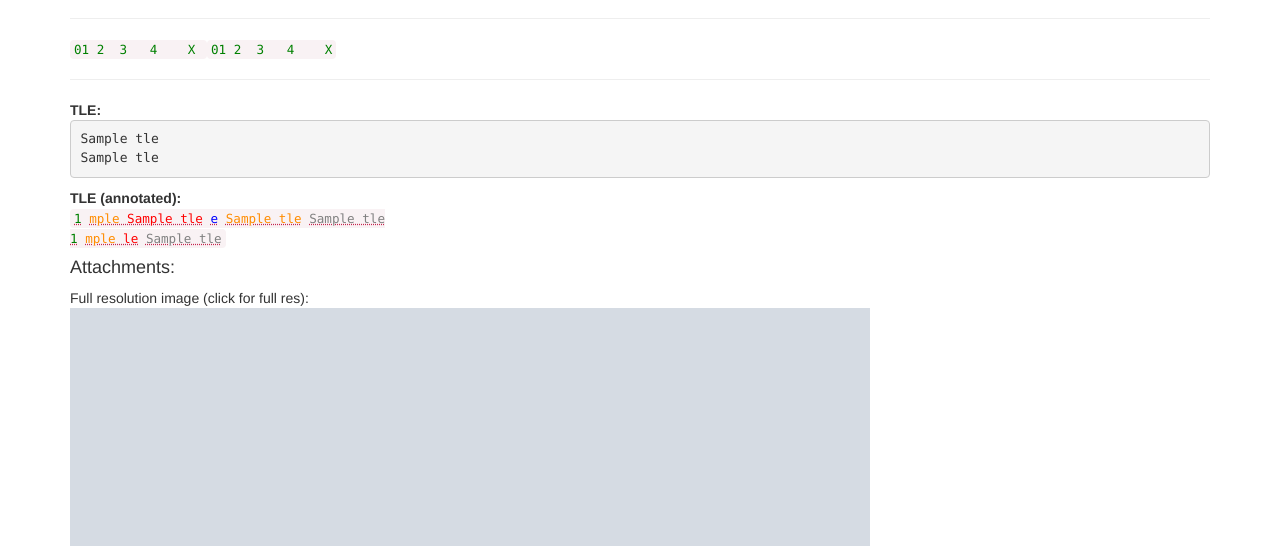
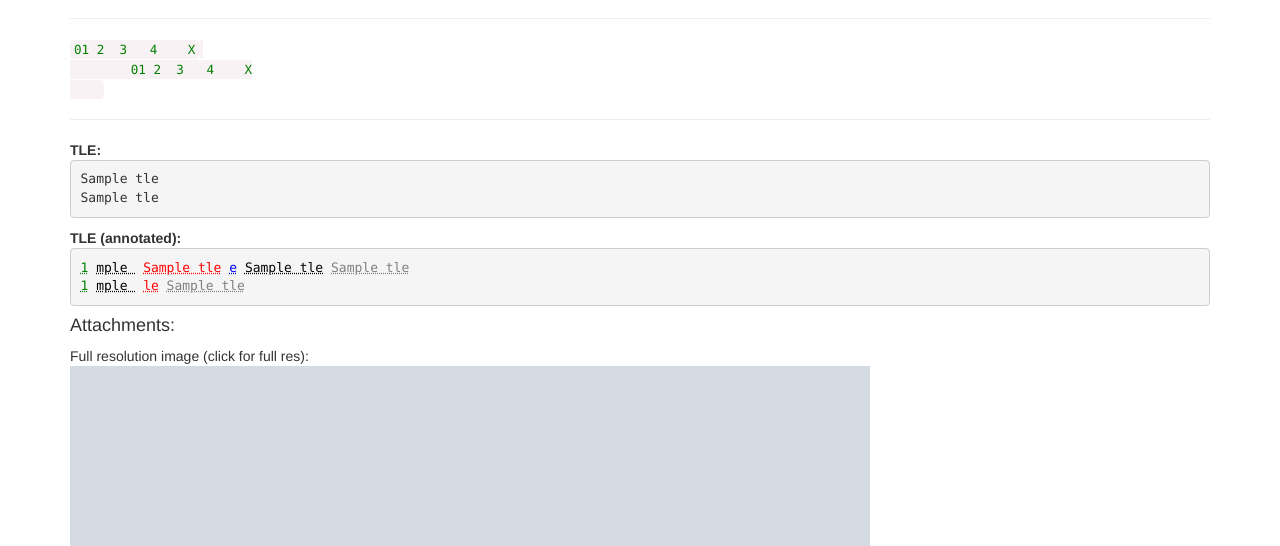
Before and after one commit to gut-space/svarog, a Flask app: template server/templates/obs.html in a window 1280 px wide. Shown: the part 1235-1781 px from the top of the page. Run offline with Flask 2, Linux system fonts and the light colour scheme; the template is opened without the code that fills it: most values are stand-ins (such as "Sample title", 1, 10 or a date in 2020); grey boxes marked "Sample" are stand-in pictures; some libraries are stand-ins or nearby versions.

Commit message:
TLE presentation cleaned up

```diff
--- /dev/null
+++ b/server/app/static/aquarius.css
@@ -0,0 +1,19 @@
+.tle {
+    display: block;
+    padding: 9.5px;
+    margin: 0 0 10px;
+    font-size: 13px;
+    line-height: 1.42857143;
+    word-break: break-all;
+    word-wrap: break-word;
+    background-color: #f5f5f5;
+    border: 1px solid #ccc;
+    border-radius: 4px;
+}
+
+.tle1 { white-space: pre; color: green }
+.tle2 { white-space: pre; color: black }
+.tle3 { white-space: pre; color: red }
+.tle4 { white-space: pre; color: blue }
+.tle5 { white-space: pre; color: darkorange }
+.tle6 { white-space: pre; color: gray }
--- a/server/app/static/bootstrap-custom.css
+++ b/server/app/static/bootstrap-custom.css
@@ -13,10 +13,3 @@
 .text-warning {
     color: orange
 }
-
-.tle { white-space: pre}
-
-.tle1 span { white-space: pre; color: green }
-.tle2 span { white-space: pre; color: blue }
-.tle3 span { white-space: pre; color: black }
-.tle4 span { white-space: pre; color: orange }
--- a/server/templates/base.html
+++ b/server/templates/base.html
@@ -6,10 +6,11 @@
   <meta charset="utf-8">
   <meta name="viewport" content="width=device-width, initial-scale=1">
   <link rel="stylesheet" href="https://maxcdn.bootstrapcdn.com/bootstrap/3.4.1/css/bootstrap.min.css" />
-  <link rel="stylesheet" href="/static/bootstrap-custom.css" />
   <script src="https://ajax.googleapis.com/ajax/libs/jquery/3.4.1/jquery.min.js"></script>
   <script src="https://maxcdn.bootstrapcdn.com/bootstrap/3.4.1/js/bootstrap.min.js"></script>
   <link rel="shortcut icon" href="/static/favicon.png" />
+  <link rel="stylesheet" href="/static/bootstrap-custom.css" />
+  <link rel="stylesheet" href="/static/aquarius.css" />
 
   <script>
     $(document).ready(function(){
--- a/server/templates/obs.html
+++ b/server/templates/obs.html
@@ -45,65 +45,40 @@
 {{ obs.tle[1] }}</pre>
     {% endif %}
 
+    <b>TLE (annotated):</b><br/>
+    <code class="tle">
+        <!-- TLE LINE 1 -->
+        <abbr title="Line number [column 1]" class="tle1">{{ obs.tle[0][0] }}</abbr>
+        <abbr title="Norad ID [columns 3-7]" class="tle2">{{ obs.tle[0][2:7] }}</abbr>
+        <abbr title="Classification: U=unclassified, C=classified S=secret [column 8]" class="tle3">{{ obs.tle[0][7] }}</abbr>
+        <abbr title="Launch year, last two digit [columns 10-11]" class="tle4">{{ obs.tle[0][9:11] }}</abbr>
+        <abbr title="launch number of the year [columns 12-14]" class="tle5">{{ obs.tle[0][11:14] }}</abbr>
+        <abbr title="piece of the launch, starting with A [columns 15-17]" class="tle1">{{ obs.tle[0][14:17] }}</abbr>
+        <abbr title="Epoch: year, last two digits of a year [columns 19-20]" class="tle2">{{ obs.tle[0][18:20] }}</abbr>
+        <abbr title="Epoch: day of the year and fractional portion of the day [columns 21-32]" class="tle3">{{ obs.tle[0][20:32] }}</abbr>
+        <abbr title="First derivative of Mean Motion, aka Ballistic Coefficient [columns 34-43]" class="tle4">{{ obs.tle[0][33:43] }}</abbr>
+        <abbr title="Second derivative of Mean Motion, decimal point assumed [columns 45-52]" class="tle5">{{ obs.tle[0][44:52] }}</abbr>
+        <abbr title="Drag term, Radiation Pressure coefficient or BSTAR, decimal point assumed (i.e. add leading 0.) [columns 54-61]" class="tle1"
+        >{{ obs.tle[0][53:61] }}</abbr>
+        <abbr title="Ephemeris type (internal use only, always zero in distributed TLE data) [column 63]" class="tle2"
+        >{{ obs.tle[0][62] }}</abbr>
+        <abbr title="Element set number, incremented when a new TLE is generated for this object [column 65-68]" class="tle3"
+        >{{ obs.tle[0][64:68] }}</abbr>
+        <abbr title="Checksum modulo 10 [column 69]" class="tle6">{{ obs.tle[0][68] }}</abbr>
 
-    <!-- TLE LINE 1 -->
-    <b>TLE (annotated):</b><br/>
-    <code><abbr title="Line number"><span style="color: green">{{ obs.tle[0][0] }}</span></abbr>
+        <br/> <!-- TLE LINE 2 -->
 
-        <abbr title="Norad ID"><span style="color: darkorange">{{ obs.tle[0][2:7] }}</span></abbr>
-
-        <abbr title="Classification: U=unclassified, C=classified S=secret (columns 3-7))"><span style="color: red">{{ obs.tle[0][7] }}</span></abbr>
-
-        <abbr title="Launch year, last two digit (columns 10-11)"><span style="color: blue">{{ obs.tle[0][9:11] }}</span></abbr>
-
-        <abbr title="launch number of the year (columns 12-14)"><span style="color: brown">{{ obs.tle[0][11:14] }}</span></abbr>
-
-        <abbr title="piece of the launch, starting with A (columns 15-17)"><span style="white-space: pre; color:green">{{ obs.tle[0][14:17] }}</span></abbr>
-        <abbr title="Epoch: year, last two digits of a year (columns 19-20)"><span style="color: darkorange">{{ obs.tle[0][18:20] }}</span></abbr>
-        <abbr title="Epoch: day of the year and fractional portion of the day (columns 21-32)"><span style="color: red">{{ obs.tle[0][20:32] }}</span></abbr>
-
-        <abbr title="First derivative of Mean Motion, aka Ballistic Coefficient (columns 34-43)"><span style="color: blue;
-         white-space: pre">{{ obs.tle[0][33:43] }}</span></abbr>
-
-        <abbr title="Second derivative of Mean Motion, decimal point assumed (columns 45-52)"><span style="color: brown;
-        white-space: pre">{{ obs.tle[0][44:52] }}</span></abbr>
-
-        <abbr title="Drag term, Radiation Pressure coefficient or BSTAR (decimal point assumed, columns 54-61)"><span style="color: green;
-        white-space: pre">{{ obs.tle[0][53:61] }}</span></abbr>
-
-        <abbr title="Ephemeris type (internal use only, always zero in distributed TLE data), column 63"><span style="color: darkorange;
-        white-space: pre">{{ obs.tle[0][62] }}</span></abbr>
-
-<abbr title="Element set number, incremented when a new TLE is generated for this object, column 65-68"><span style="color: red;
-    white-space: pre">{{ obs.tle[0][64:68] }}</span></abbr>
-
-<abbr title="Checksum (modulo 10), column 68"><span style="color: gray; white-space: pre">{{ obs.tle[0][68] }}</span></abbr>
-    <br/> <!-- TLE LINE 2 -->
-
-    <abbr title="Line number"><span style="color: green">{{ obs.tle[1][0] }}</span></abbr>
-
-    <abbr title="Norad ID"><span style="color: darkorange">{{ obs.tle[1][2:7] }}</span></abbr>
-
-    <abbr title="Inclination (degrees), columns 9-16"><span style="color: red">{{ obs.tle[1][8:16] }}</span></abbr>
-
-    <abbr title="Right Ascension of the Ascending Node (degrees), columns 18-25"><span style="color: blue">{{ obs.tle[1][17:25]
-    }}</span></abbr>
-
-    <abbr title="Eccentricity (decimal point assumed), columns 27-33"><span style="color: brown">{{ obs.tle[1][26:33]
-    }}</span></abbr>
-
-    <abbr title="Argument of Peryapsis (degrees), columns 35-42"><span style="color: green">{{ obs.tle[1][34:42]
-    }}</span></abbr>
-
-    <abbr title="Mean anomaly (degrees), columns 44-51"><span style="color: darkorange">{{ obs.tle[1][43:51] }}</span></abbr>
-
-    <abbr title="Mean Motion (revolutions per day), columns 53-63"><span style="color: red">{{ obs.tle[1][52:63]
-    }}</span></abbr>
-
-    <abbr title="Revolution number at epoch (revolutions), columns 64-68"><span style="color: blue">{{ obs.tle[1][63:68] }}</span></abbr>
-
-    <abbr title="Checksum (modulo 10), column 69"><span style="color: gray; white-space: pre">{{ obs.tle[0][69] }}</span></abbr>
-</code>
+        <abbr title="Line number [column 1]" class="tle1">{{ obs.tle[1][0] }}</abbr>
+        <abbr title="Norad ID [columns 3-7]" class="tle2">{{ obs.tle[1][2:7] }}</abbr>
+        <abbr title="Inclination (degrees) [columns 9-16]" class="tle3">{{ obs.tle[1][8:16] }}</abbr>
+        <abbr title="Right Ascension (longitude) of the Ascending Node (degrees) [columns 18-25]" class="tle4">{{ obs.tle[1][17:25] }}</abbr>
+        <abbr title="Eccentricity with decimal point not assumed, i.e. add leading 0. [columns 27-33]" class="tle5">{{ obs.tle[1][26:33] }}</abbr>
+        <abbr title="Argument of Periapsis (degrees) [columns 35-42]" class="tle1">{{ obs.tle[1][34:42] }}</abbr>
+        <abbr title="Mean anomaly (degrees) [columns 44-51]" class="tle2">{{ obs.tle[1][43:51] }}</abbr>
+        <abbr title="Mean Motion (revolutions per day) [columns 53-63]" class="tle3">{{ obs.tle[1][52:63] }}</abbr>
+        <abbr title="Revolution number at epoch (revolutions) [columns 64-68]" class="tle4">{{ obs.tle[1][63:68] }}</abbr>
+        <abbr title="Checksum (modulo 10) [column 69]" class="tle6">{{ obs.tle[1][68] }}</abbr>
+    </code>
 
     <h4>Attachments:</h4>
     {% for file_ in files %}
```
